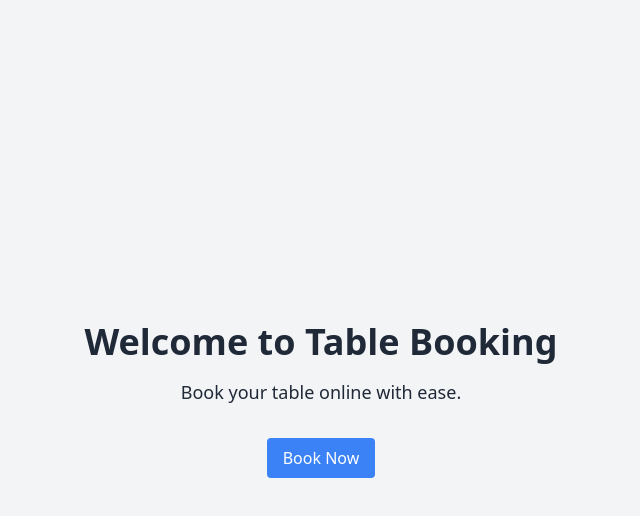
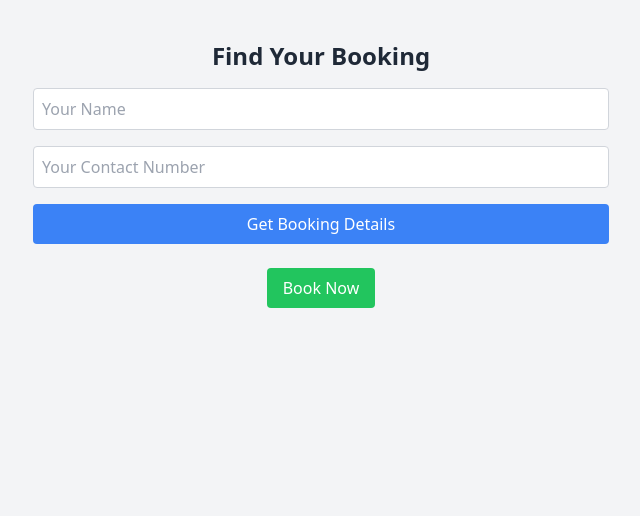
Before and after one commit to Abhi-Ptdr/TableBookingApp, a Next.js app: page / in a window 1280 px wide. Shown: the top 516 px of the page, without its empty margins (319-959 px from the left). Built offline with nearby package versions, Linux system fonts and the light colour scheme.

Commit message:
Get Booking is working on home

```diff
--- /dev/null
+++ b/src/app/api/bookings/search/route.js
@@ -0,0 +1,40 @@
+import clientPromise from "@/lib/mongodb";
+import { NextResponse } from "next/server";
+
+export async function POST(request) {
+  try {
+    const { name, contact } = await request.json();
+
+    if (!name || !contact) {
+      return NextResponse.json(
+        { message: "Name and contact are required." },
+        { status: 400 }
+      );
+    }
+
+    const client = await clientPromise;
+    const db = client.db("bookingApp");
+
+    // Search for the booking using name and contact
+    const booking = await db.collection("bookings").findOne({ name, contact });
+
+    if (!booking) {
+      return NextResponse.json(
+        { message: "Booking not found." },
+        { status: 404 }
+      );
+    }
+
+    // Convert MongoDB ObjectId to string and return booking details
+    booking.id = booking._id.toString();
+    delete booking._id;
+
+    return NextResponse.json({ booking });
+  } catch (error) {
+    console.error("Error searching for booking:", error);
+    return NextResponse.json(
+      { message: "Error searching for booking." },
+      { status: 500 }
+    );
+  }
+}
--- a/src/app/confirmation/page.js
+++ b/src/app/confirmation/page.js
@@ -71,15 +71,8 @@ export default function ConfirmationPage() {
         <p><strong>Guests:</strong> {guests}</p>
       </div>
 
-      {/* Buttons for Get and Delete Booking */}
+      {/* Button for Delete Booking */}
       <div className="mt-6 space-y-4">
-        <button
-          onClick={() => window.location.href = `/get-booking?id=${id}`}
-          className="px-4 py-2 bg-blue-500 text-white rounded hover:bg-blue-600"
-        >
-          Get Booking Details
-        </button>
-
         <button
           onClick={() => window.location.href = `/delete-booking?id=${id}`}
           className="px-4 py-2 bg-red-500 text-white rounded hover:bg-red-600"
--- a/src/app/page.js
+++ b/src/app/page.js
@@ -1,16 +1,94 @@
-import Link from "next/link";
+"use client";
+
+import { useState } from "react";
+import { useRouter } from "next/navigation";
 
 export default function HomePage() {
+  const router = useRouter();
+  const [formData, setFormData] = useState({
+    name: "",
+    contact: "",
+  });
+  const [error, setError] = useState(null);
+
+  const handleInputChange = (e) => {
+    const { name, value } = e.target;
+    setFormData({ ...formData, [name]: value });
+  };
+
+  const handleSubmit = async (e) => {
+    e.preventDefault();
+    setError(null);
+
+    if (!formData.name || !formData.contact) {
+      setError("Name and contact are required.");
+      return;
+    }
+
+    try {
+      // Send a request to fetch booking by name and contact
+      const response = await fetch("/api/bookings/search", {
+        method: "POST",
+        headers: { "Content-Type": "application/json" },
+        body: JSON.stringify(formData),
+      });
+
+      const data = await response.json();
+
+      if (!response.ok) {
+        setError(data.message || "Booking not found.");
+        return;
+      }
+
+      // Redirect to the confirmation page with the booking details
+      router.push(`/confirmation?id=${data.booking.id}`);
+    } catch (err) {
+      setError("Failed to fetch booking details.");
+    }
+  };
+
   return (
-    <main className="flex flex-col items-center justify-center h-screen">
-      <h1 className="text-4xl font-bold mb-4">Welcome to Table Booking</h1>
-      <p className="text-lg mb-8">Book your table online with ease.</p>
-      <Link
-        href="/booking"
-        className="px-4 py-2 bg-blue-500 text-white rounded hover:bg-blue-600"
-      >
-        Book Now
-      </Link>
-    </main>
+    <div className="max-w-xl mx-auto mt-10 text-center">
+      <h1 className="text-2xl font-bold mb-4">Find Your Booking</h1>
+
+      {error && <p className="text-red-500 mb-4">{error}</p>}
+
+      <form onSubmit={handleSubmit} className="flex flex-col gap-4">
+        <input
+          type="text"
+          name="name"
+          placeholder="Your Name"
+          value={formData.name}
+          onChange={handleInputChange}
+          className="p-2 border border-gray-300 rounded w-full"
+          required
+        />
+        <input
+          type="text"
+          name="contact"
+          placeholder="Your Contact Number"
+          value={formData.contact}
+          onChange={handleInputChange}
+          className="p-2 border border-gray-300 rounded w-full"
+          required
+        />
+        <button
+          type="submit"
+          className="px-4 py-2 bg-blue-500 text-white rounded hover:bg-blue-600"
+        >
+          Get Booking Details
+        </button>
+      </form>
+
+      {/* "Book Now" Button */}
+      <div className="mt-6">
+        <button
+          onClick={() => router.push("/booking")}
+          className="px-4 py-2 bg-green-500 text-white rounded hover:bg-green-600"
+        >
+          Book Now
+        </button>
+      </div>
+    </div>
   );
 }
```
